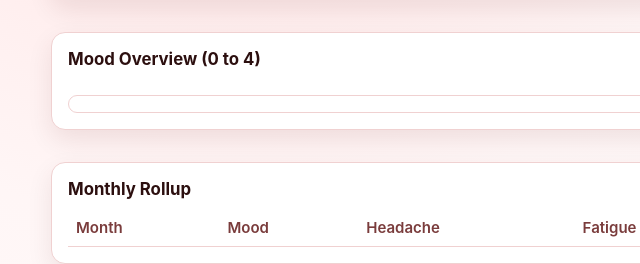
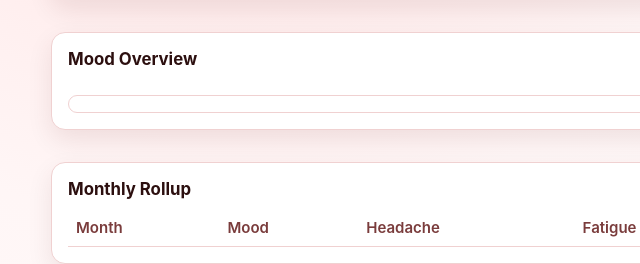
Before and after one commit to Arrrlinks/Antidote, a website: page public/index.html in a window 1280 px wide. Shown: the part 361-625 px from the top of the page, 9-649 px from the left. Drawn offline with Linux system fonts and the light colour scheme; no server answers.

Commit message:
fix: Mood Overview title

```diff
--- a/public/index.html
+++ b/public/index.html
@@ -43,7 +43,7 @@
     <section class="cards" id="kpis"></section>
 
     <section class="panel">
-      <h2>Mood Overview (0 to 4)</h2>
+      <h2>Mood Overview</h2>
       <div id="moodInsights" class="insights"></div>
       <div id="heatmapLegend" class="heatmap-legend"></div>
       <div id="moodHeatmap" class="heatmap"></div>
```
